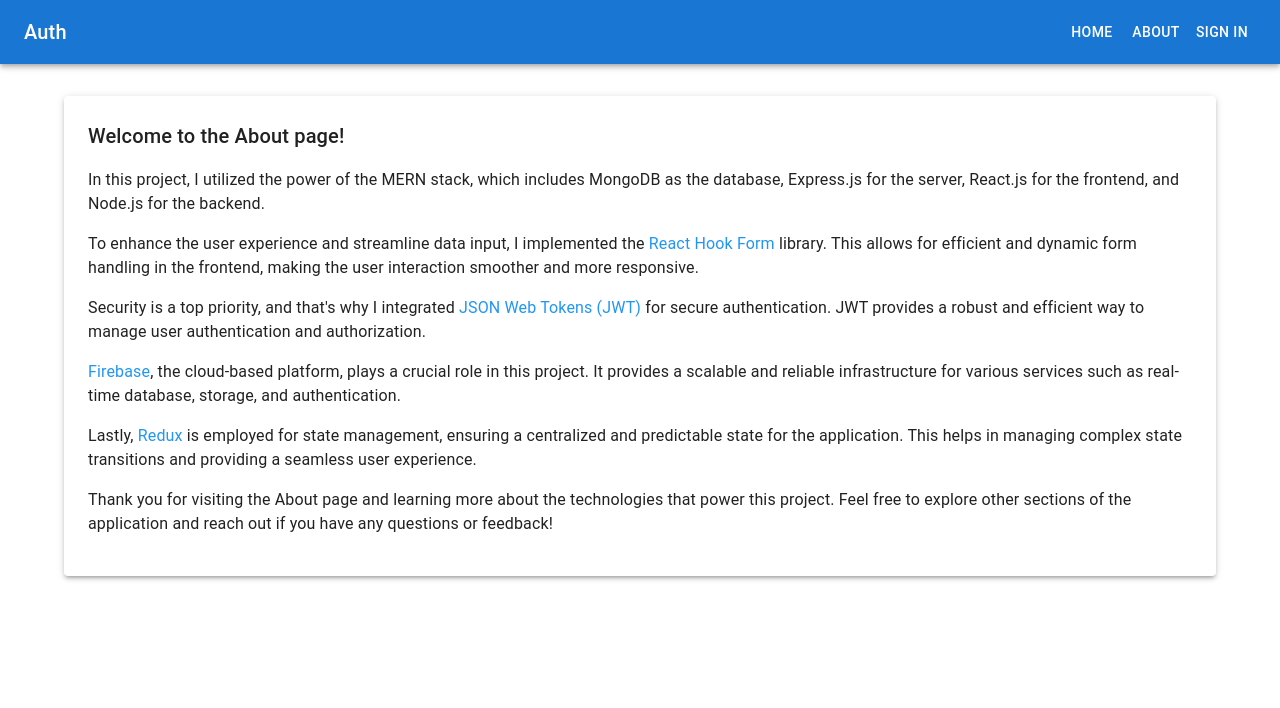
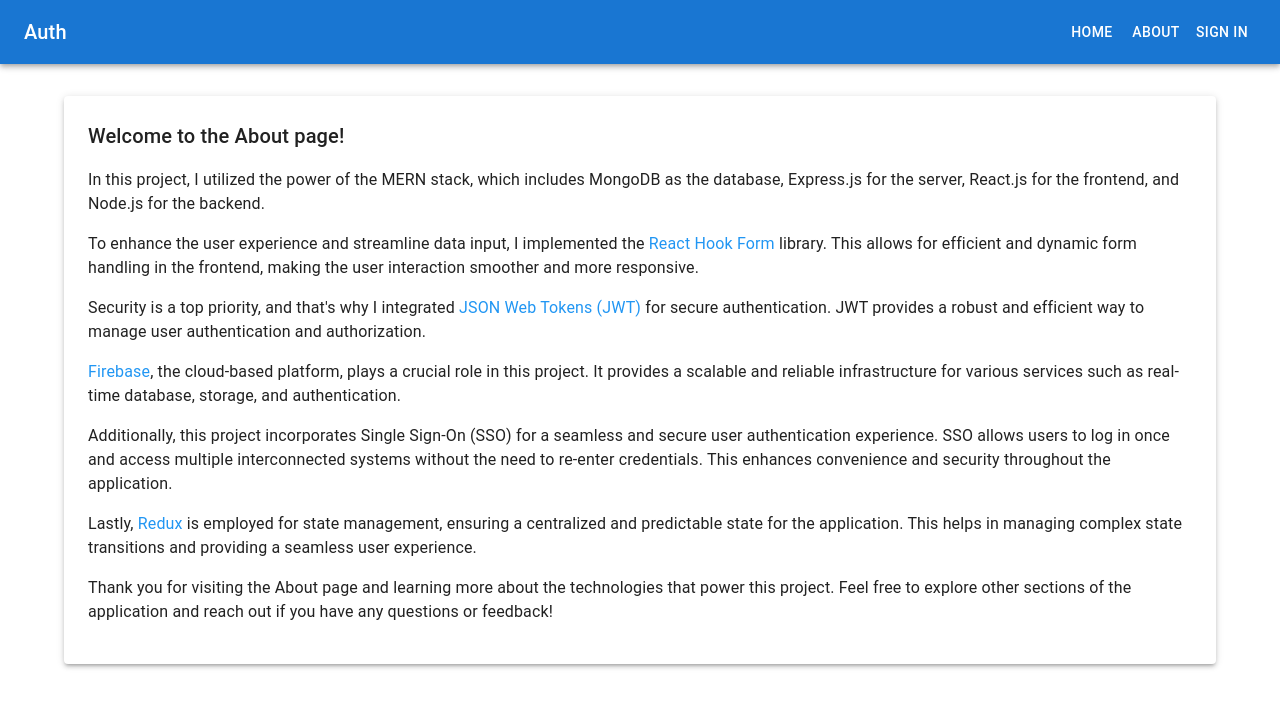
Before and after one commit to b-balakrishna/mern-auth, a React (Vite) app in the folder client/: page /about in a window 1280 px wide. Shown: the top 708 px of the page. Built offline with nearby package versions, Linux system fonts and the light colour scheme.

Commit message:
added sso text

```diff
--- a/client/src/pages/About.jsx
+++ b/client/src/pages/About.jsx
@@ -40,6 +40,14 @@ const About = () => {
                     authentication.
                 </Typography>
                 <Typography paragraph>
+                    Additionally, this project incorporates Single Sign-On (SSO)
+                    for a seamless and secure user authentication experience.
+                    SSO allows users to log in once and access multiple
+                    interconnected systems without the need to re-enter
+                    credentials. This enhances convenience and security
+                    throughout the application.
+                </Typography>
+                <Typography paragraph>
                     Lastly, <span style={{ color: '#2196F3' }}>Redux</span> is
                     employed for state management, ensuring a centralized and
                     predictable state for the application. This helps in
```
